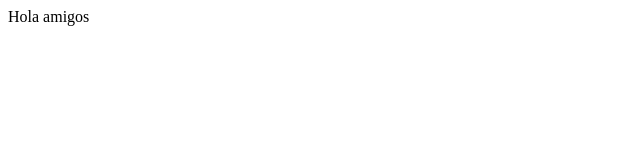
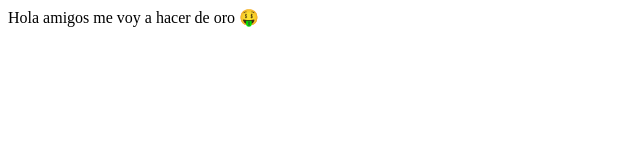
Before and after one commit to sapoflamenco/practicas_web, a plain HTML site: page 02_hola_mal/index.html in a window 1280 px wide. Shown: the whole page, without its empty margins (0-640 px from the left). Drawn offline with Linux system fonts and the light colour scheme.

Commit message:
hola_mal ahora es hola_bien

```diff
--- a/02_hola_mal/index.html
+++ b/02_hola_mal/index.html
@@ -5,6 +5,6 @@
         <title>Ejercicio 2</title>
     </head>
     <body>
-        Hola amigos
-    </body>
+        Hola amigos me voy a hacer de oro 🤑
+    </body> <!-- 🤑🤑🤑🤑🤑🤑🤑🤑🤑🤑🤑🤑🤑 -->
 </HTML>
```
